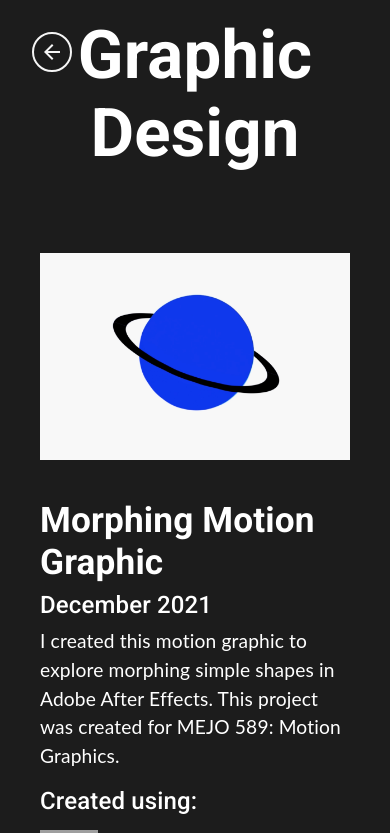
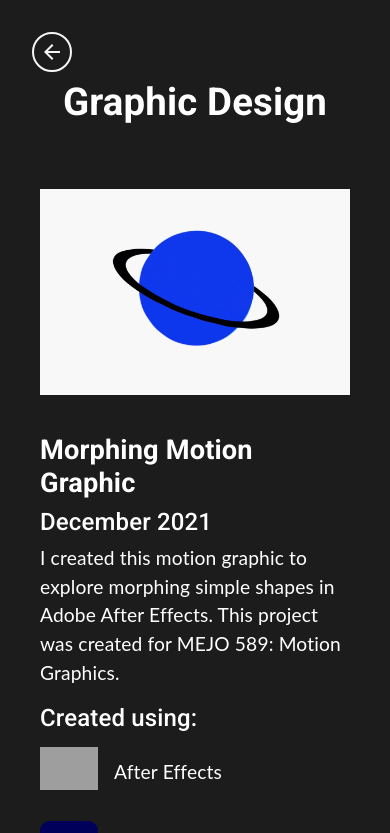
Before and after one commit to rlbergamasco/portfolio-v3, a React (Create React App) app: page /graphics in a window 390 px wide. Shown: the top 833 px of the page. Built offline with nearby package versions, Linux system fonts and the light colour scheme; grey boxes are pictures that could not be loaded.

Commit message:
Mobile styling

```diff
--- a/src/App.js
+++ b/src/App.js
@@ -43,6 +43,12 @@ function App() {
         ].join(','),
         fontWeight: 700,
         fontSize: '4.2rem',
+        '@media (max-width: 800px)': {
+          fontSize: '3.6rem',
+        },
+        '@media (max-width: 500px)': {
+          fontSize: '2.4rem',
+        },
       },
       h2: {
         fontFamily: [
@@ -54,6 +60,12 @@ function App() {
         ].join(','),
         fontWeight: 700,
         fontSize: '2.2rem',
+        '@media (max-width: 800px)': {
+          fontSize: '1.8rem',
+        },
+        '@media (max-width: 500px)': {
+          fontSize: '1.7rem',
+        },
       },
       h3: {
         fontFamily: [
--- a/src/pages/GraphicsPage.jsx
+++ b/src/pages/GraphicsPage.jsx
@@ -63,7 +63,7 @@ const GraphicsPage = () => {
 
     return (
         <Box sx={{ minHeight: '100vh' }}>
-            <Typography variant='h1' color='textPrimary' textAlign='center' sx={{ p: 2, mb: 8 }}>Graphic Design</Typography>
+            <Typography variant='h1' color='textPrimary' textAlign='center' sx={window.innerWidth > 630 ? { p: 2, mb: 8 } : { p: 2, mb: 6, pt: 10 }}>Graphic Design</Typography>
             <ArrowButton direction="back" />
             {scrollPosition > window.innerHeight * .5 ? <ArrowButton direction='up' /> : null}
             <Box sx={{ maxWidth: '1140px', mx: 'auto', mt: -7, p: 3, pt: 0 }}>
--- a/src/pages/HomePage.jsx
+++ b/src/pages/HomePage.jsx
@@ -1,10 +1,11 @@
-import React, { useState, useEffect } from 'react';
+import React, { useState, useEffect, useRef } from 'react';
 import { Box, Typography, Fab } from '@mui/material';
 import { TriangleBackground, ArrowButton, DisplayCard, SocialButtons } from 'components';
 
 console.log("FIX ISSUES WITH REACT PLAYGROUND RESET");
 
 const HomePage = () => {
+    // scroll position for return to top button
     const [scrollPosition, setScrollPosition] = useState(0);
     const handleScroll = () => {
         const position = window.pageYOffset;
@@ -35,12 +36,19 @@ const HomePage = () => {
 };
 
 const About = () => {
+    const [aboutHeight, setAboutHeight] = useState(0);
+    const ref = useRef(null);
+
+    useEffect(() => {
+        setAboutHeight(ref.current.clientHeight);
+    });
+
     return (
         <React.Fragment>
             <TriangleBackground height="37vw" width="100vw" />
-            <Box sx={{ height: 'calc(1000px - 74vw)', width: '100vw', backgroundColor: '#F5F5F5' }} />
+            <Box sx={{ height: `calc(${aboutHeight}px + 300px - 74vw)`, width: '100vw', backgroundColor: '#F5F5F5' }} />
             <TriangleBackground height="37vw" width="100vw" flip />
-            <Box sx={{ p: 5, m: 5, maxWidth: '700px', zIndex: 10, position: 'absolute', top: '95vh' }}>
+            <Box ref={ref} sx={{ p: 5, maxWidth: '700px', zIndex: 10, position: 'absolute', top: '100vh' }}>
                 <Typography color="textSecondary" variant="h1">About Me</Typography>
                 <Typography color="textSecondary" sx={{ pt: 3 }}>
                     {"My name is Riley Bergamasco. I'm a junior in the Hussman School of Journalism and Media at the University of North Carolina at Chapel Hill double majoring in Media and Journalism (Interactive Media Concentration) & Computer Science with a minor in Cognitive Science."}
@@ -54,7 +62,7 @@ const About = () => {
                 <Typography color="textSecondary" sx={{ pt: 3 }}>
                     I designed and developed this website and all of its content. This website was built using React.
                 </Typography>
-                <Box sx={{ my: 2, display: 'flex' }}>
+                <Box sx={{ my: 2, display: 'flex', flexWrap: 'wrap' }}>
                     <Fab
                         variant='extended'
                         size='medium'
@@ -120,7 +128,7 @@ const FeaturedWork = () => {
     ];
 
     return (
-        <Box sx={{ maxWidth: '1140px', mx: 'auto', mt: -7, p: 3, pt: 0 }}>
+        <Box sx={window.innerWidth > 680 ? { maxWidth: '1140px', mx: 'auto', mt: -7, p: 3, pt: 0 } : { maxWidth: '1140px', mx: 'auto', mt: 4, p: 3, pt: 0 }}>
             <Typography sx={{ p: 2, pt: 0 }} variant='h1' color='textPrimary' textAlign="right">Featured Work</Typography>
             {projects.map(({ title, date, description, image, url, tools }, i) => (
                 <DisplayCard key={i} title={title} date={date} description={description} image={image} url={url} tools={tools} reverse={i % 2 === 0} />
```
